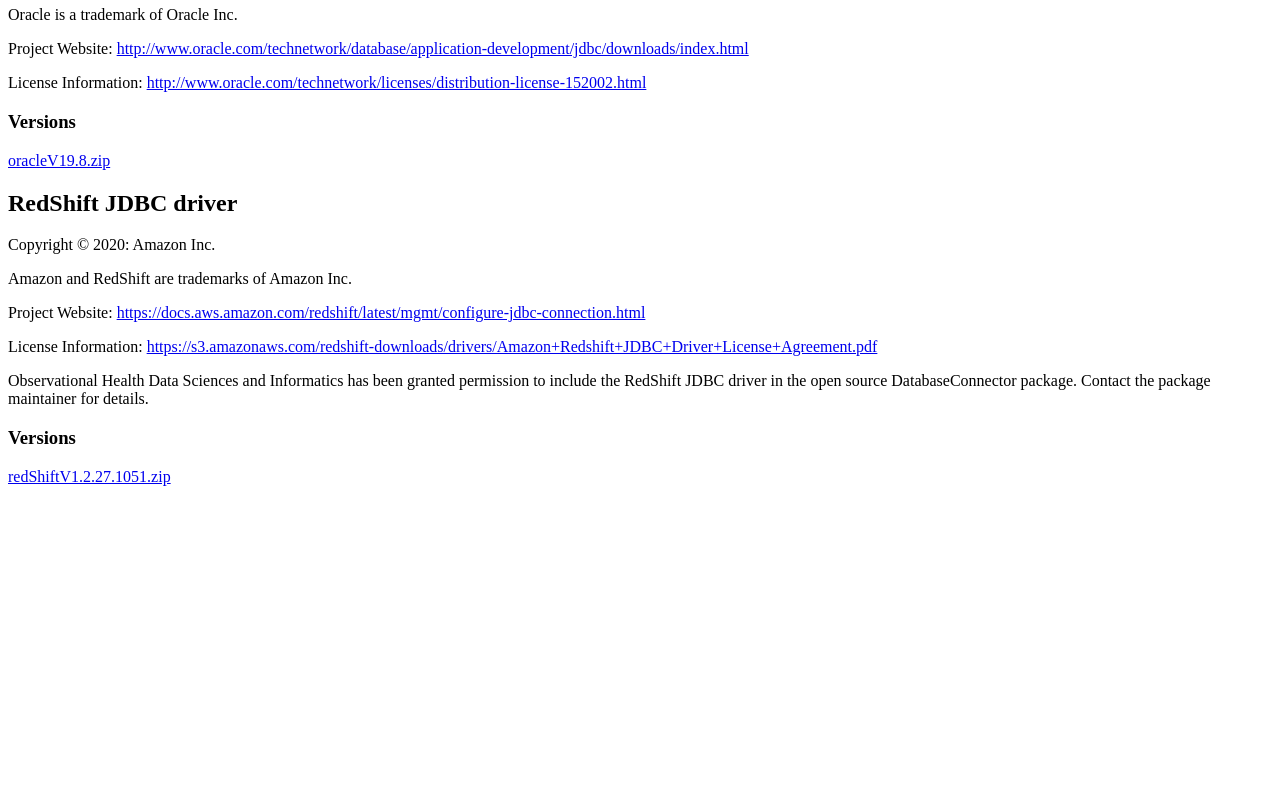
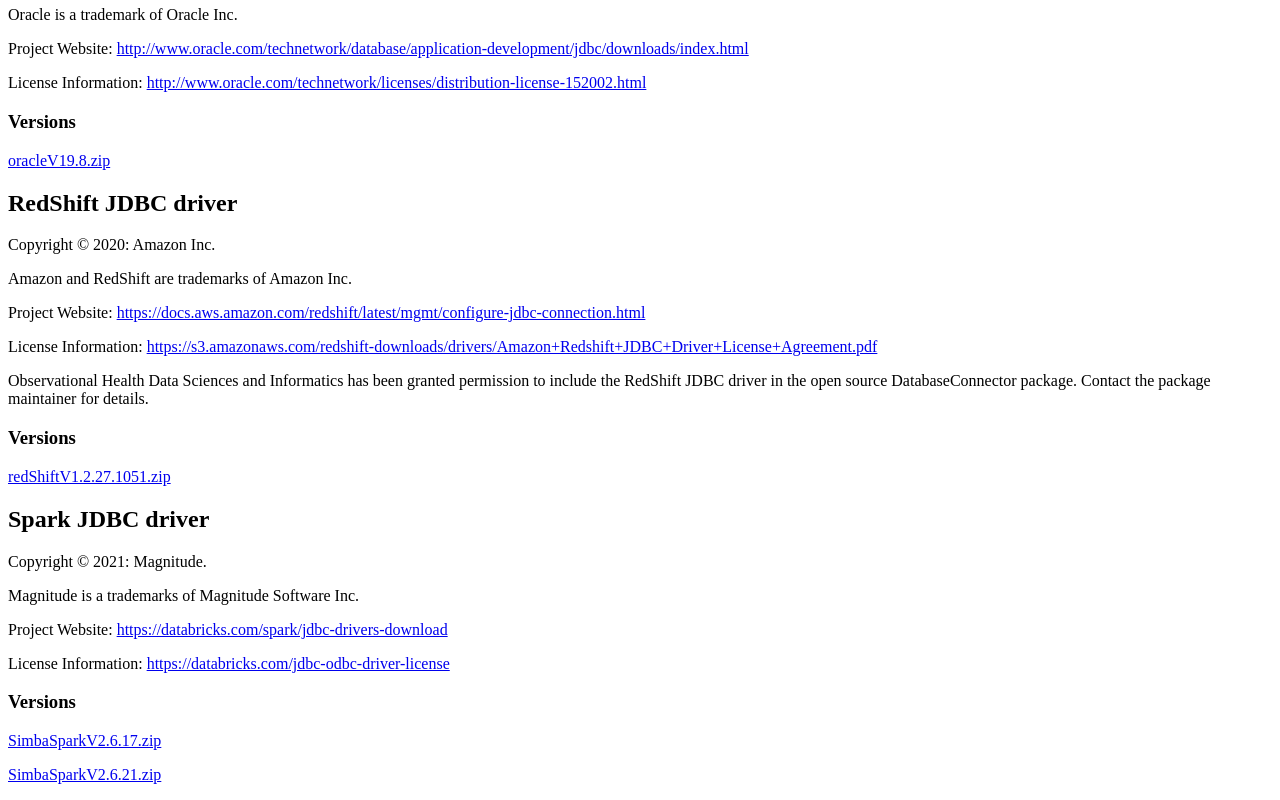
Before and after one commit to OHDSI/DatabaseConnectorJars, a plain HTML site: page docs/index.html in a window 1280 px wide. Shown: the part 721-1521 px from the top of the page. Before the commit the page ends 1223 px from the top, so only its background shows below. Drawn offline with Linux system fonts and the light colour scheme.

Commit message:
Updating Spark driver. Fixes #10

```diff
--- a/docs/index.html
+++ b/docs/index.html
@@ -38,5 +38,14 @@
 		<p>Observational Health Data Sciences and Informatics has been granted permission to include the RedShift JDBC driver in the open source DatabaseConnector package. Contact the package maintainer for details.</p>
 		<h3>Versions</h3>
 		<p><a href="redShiftV1.2.27.1051.zip">redShiftV1.2.27.1051.zip</a></p>
+
+		<h2>Spark JDBC driver</h2>
+		<p>Copyright &#169; 2021: Magnitude.</p>
+		<p>Magnitude is a trademarks of Magnitude Software Inc.</p>
+		<p>Project Website: <a href="https://databricks.com/spark/jdbc-drivers-download">https://databricks.com/spark/jdbc-drivers-download</a></p>
+		<p>License Information: <a href="https://databricks.com/jdbc-odbc-driver-license">https://databricks.com/jdbc-odbc-driver-license</a></p>
+		<h3>Versions</h3>
+		<p><a href="SimbaSparkV2.6.17.zip">SimbaSparkV2.6.17.zip</a></p>
+		<p><a href="SimbaSparkV2.6.21.zip">SimbaSparkV2.6.21.zip</a></p>
 	</body>
 </html>
```
Also changed, not shown: 1 other file.
